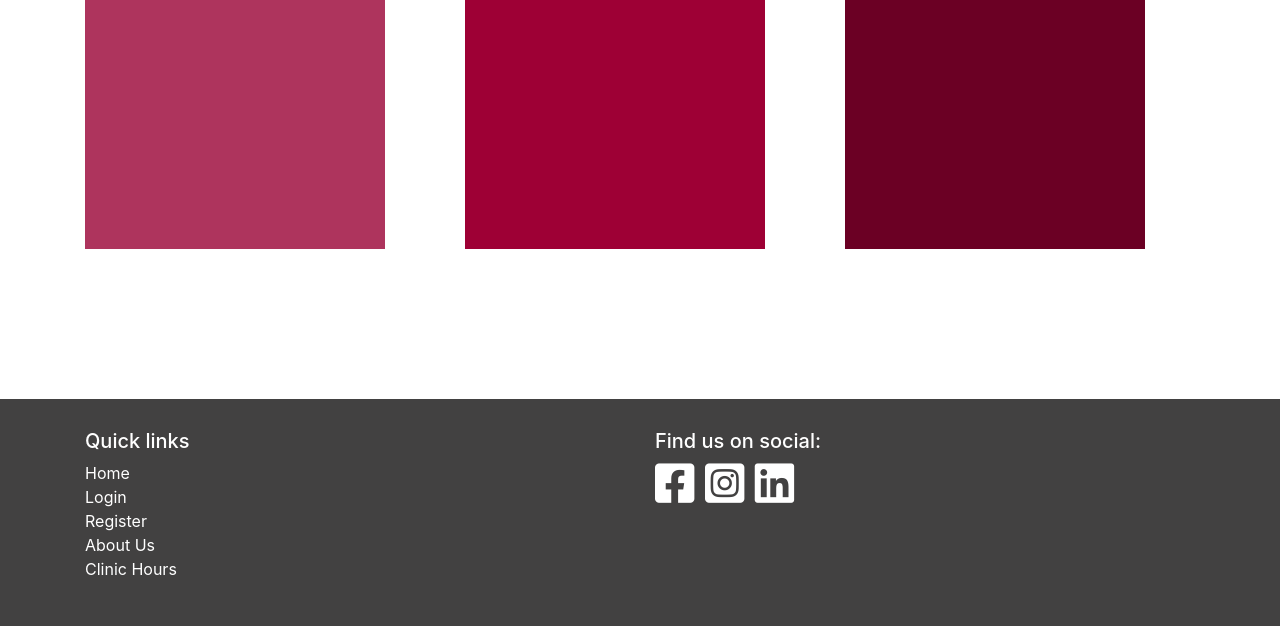
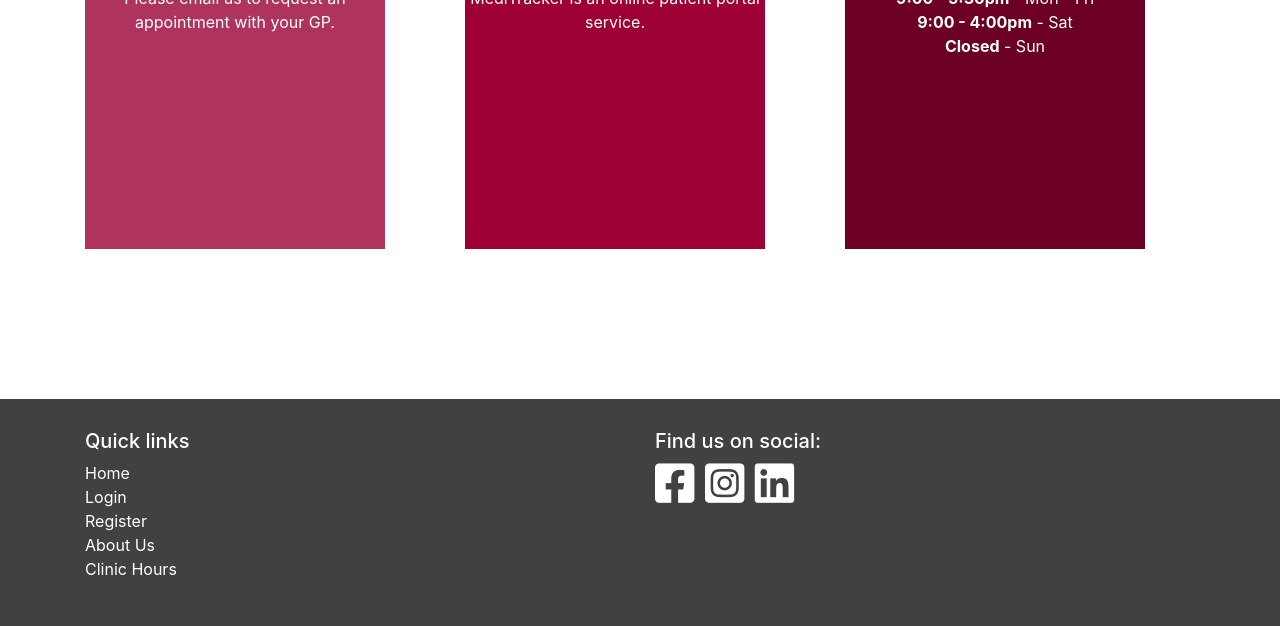
Before and after one commit to JessicaJuliet/meditracker, a Flask app: page / in a window 1280 px wide. Shown: the part 707-1333 px from the top of the page. Run offline with Flask 2, Linux system fonts and the light colour scheme; some libraries are stand-ins or nearby versions.

Commit message:
Add text to boxes on homepage

```diff
--- a/static/css/style.css
+++ b/static/css/style.css
@@ -107,3 +107,8 @@
 .box3 {
     background-color: #6B0024;
 }
+
+.box-text {
+    color: white;
+    text-align: center;
+}
--- a/templates/pages/home.html
+++ b/templates/pages/home.html
@@ -4,16 +4,29 @@
     <!-- Start Hero Images -->
     <div class="hero-image" class="container-fluid">
         <!-- Start Boxes -->
-        <div class="container">
+        <div class="container box-text">
             <div class="row">
                 <div class="col-sm-4">
-                    <div class="box box1"></div>
+                    <div class="box box1">
+                        <h4>Request Appointment</h4>
+                        <p>Please email us to request an appointment with your GP.</p>
+                    </div>
                 </div>
                 <div class="col-sm-4">
-                    <div class="box box2"></div>
+                    <div class="box box2">
+                        <h4>Our Service</h4>
+                        <p>MediTracker is an online patient portal service.</p>
+                    </div>
                 </div>
                 <div class="col-sm-4">
-                    <div class="box box3"></div>
+                    <div class="box box3">
+                        <h4>Clinic Hours</h4>
+                        <p>
+                            <strong>9:00 - 5:30pm </strong> - Mon - Fri<br>
+                            <strong>9:00 - 4:00pm</strong> - Sat<br>
+                            <strong>Closed</strong> - Sun
+                        </p>
+                    </div>
                 </div>
             </div>
         </div>
```
